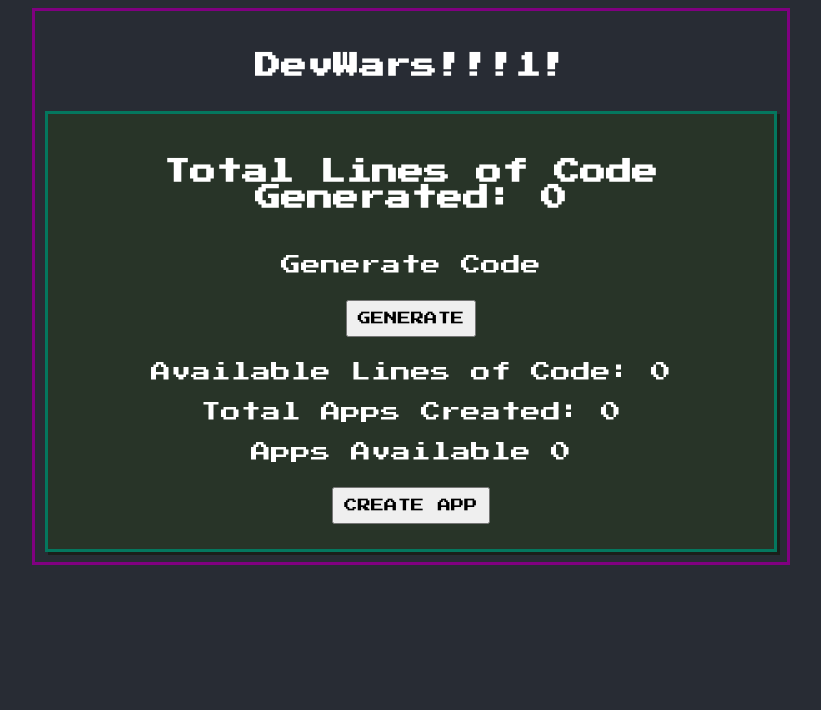
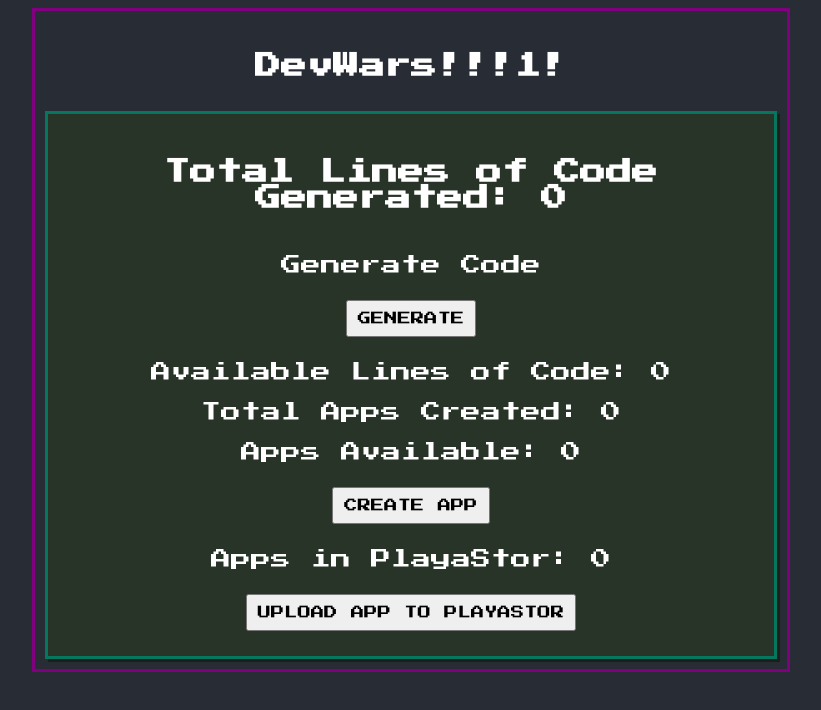
Before and after one commit to darkest-mode/dev-wars, a React (Create React App) app in the folder dev-wars/: page / in a window 1280 px wide. Shown: the top 710 px of the page, without its empty margins (229-1050 px from the left). Built offline with nearby package versions, Linux system fonts and the light colour scheme.

Commit message:
created the playaStor component

```diff
--- a/dev-wars/src/App.js
+++ b/dev-wars/src/App.js
@@ -1,19 +1,22 @@
-import { useState } from "react";
+import { useState } from 'react';
 
-import CodeGenerator from "./components/CodeGenerator.jsx";
-import Header from "./components/Header.jsx";
+import CodeGenerator from './components/CodeGenerator.jsx';
+import Header from './components/Header.jsx';
 
-import "./App.css";
+import './App.css';
 
 function App() {
 	const [codeTracker, setCodeTracker] = useState(0);
+	const [appsUploaded, setAppsUploaded] = useState(0);
 
 	return (
-    <div className="App">
+		<div className='App'>
 			<Header />
 			<CodeGenerator
 				codeTracker={codeTracker}
 				setCodeTracker={setCodeTracker}
+				appsUploaded={appsUploaded}
+				setAppsUploaded={setAppsUploaded}
 			/>
 		</div>
 	);
--- a/dev-wars/src/components/CodeGenerator.jsx
+++ b/dev-wars/src/components/CodeGenerator.jsx
@@ -1,17 +1,24 @@
-import { useState } from "react";
+import { useState } from 'react';
+import PlayaStor from './PlayaStor';
 
-const CodeGenerator = ({ codeTracker, setCodeTracker }) => {
+const CodeGenerator = ({
+	codeTracker,
+	setCodeTracker,
+	appsUploaded,
+	setAppsUploaded,
+}) => {
 	const [appTracker, setAppTracker] = useState(0);
+	const [availableApps, setAvailableApps] = useState(0);
 	const [availableCode, setAvailableCode] = useState(0);
 
 	return (
-    <form className="App-code-generator">
+		<form className='App-code-generator'>
 			<h4>Total Lines of Code Generated: {codeTracker}</h4>
-      <label htmlFor="generate">Generate Code</label>
+			<label htmlFor='generate'>Generate Code</label>
 			<button
-        type="button"
-        id="generate"
-        min="0"
+				type='button'
+				id='generate'
+				min='0'
 				onClick={(event) => {
 					setCodeTracker((currentCode) => {
 						const newCodeTotal = (currentCode += 1);
@@ -25,14 +32,14 @@ const CodeGenerator = ({ codeTracker, setCodeTracker }) => {
 			>
 				GENERATE
 			</button>
-      <label htmlFor="codeAvailable">
+			<label htmlFor='codeAvailable'>
 				Available Lines of Code: {availableCode}
 			</label>
-      <label htmlFor="createApp">Total Apps Created: {appTracker}</label>
-      <label htmlFor="createApp">Apps Available {appTracker}</label>
+			<label htmlFor='createApp'>Total Apps Created: {appTracker}</label>
+			<label htmlFor='createApp'>Apps Available: {availableApps}</label>
 			<button
-        type="button"
-        id="createApp"
+				type='button'
+				id='createApp'
 				onClick={(event) => {
 					if (availableCode >= 100) {
 						setAppTracker((currentApps) => {
@@ -43,11 +50,21 @@ const CodeGenerator = ({ codeTracker, setCodeTracker }) => {
 							const newCodeTotal = (currentCode -= 100);
 							return newCodeTotal;
 						});
+						setAvailableApps((currentApps) => {
+							const newAppsTotal = (currentApps += 1);
+							return newAppsTotal;
+						});
 					}
 				}}
 			>
 				CREATE APP
 			</button>
+			<PlayaStor
+				appsUploaded={appsUploaded}
+				setAppsUploaded={setAppsUploaded}
+				availableApps={availableApps}
+				setAvailableApps={setAvailableApps}
+			/>
 		</form>
 	);
 };
--- /dev/null
+++ b/dev-wars/src/components/PlayaStor.jsx
@@ -0,0 +1,34 @@
+import { useState } from 'react';
+
+const PlayaStor = ({
+	appsUploaded,
+	setAppsUploaded,
+	availableApps,
+	setAvailableApps,
+}) => {
+	return (
+		<>
+			<label htmlFor='createApp'>Apps in PlayaStor: {appsUploaded}</label>
+			<button
+				type='button'
+				id='uploadApp'
+				onClick={(event) => {
+					if (availableApps >= 1) {
+						setAppsUploaded((currentUploads) => {
+							const newUploadsTotal = (currentUploads += 1);
+							return newUploadsTotal;
+						});
+						setAvailableApps((currentApps) => {
+							const newAppsTotal = (currentApps -= 1);
+							return newAppsTotal;
+						});
+					}
+				}}
+			>
+				UPLOAD APP TO PLAYASTOR
+			</button>
+		</>
+	);
+};
+
+export default PlayaStor;
```
Lines whose indentation alone changed are shown as unchanged.
